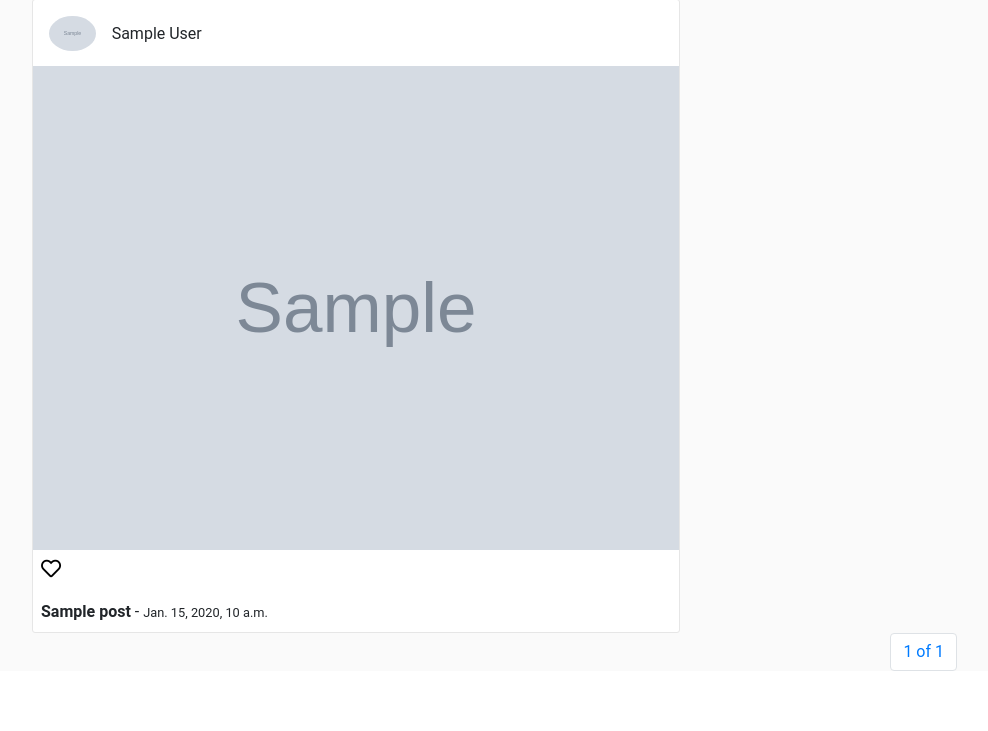
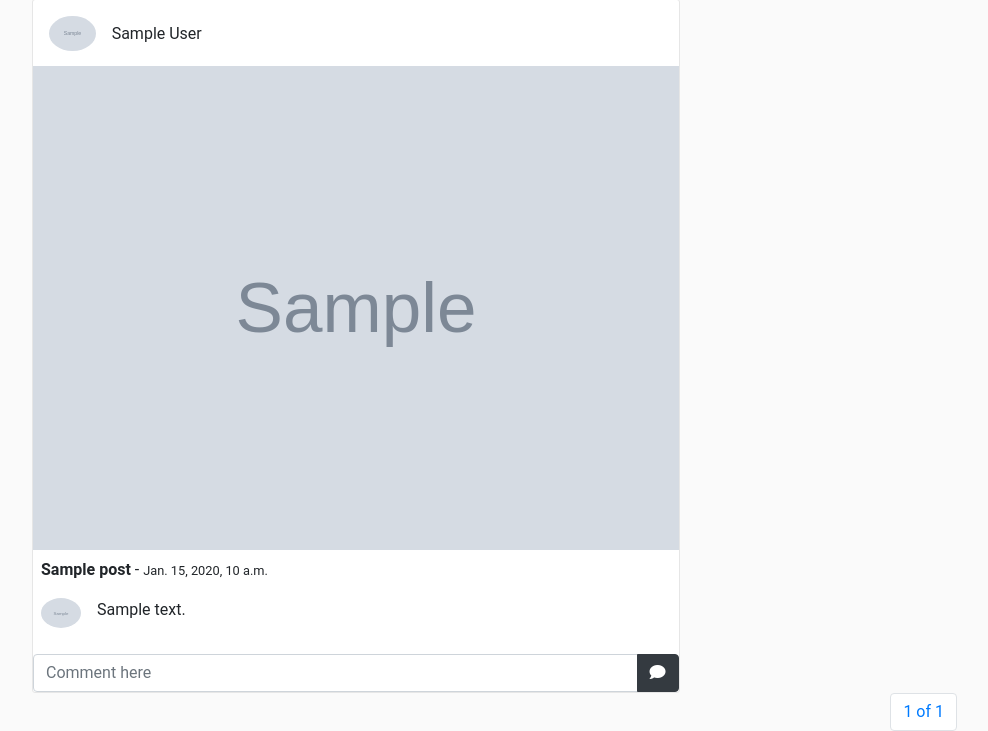
Before and after one commit to luckdeluxe/petgram, a Django app: page / in a window 1280 px wide. Shown: the part 135-866 px from the top of the page, without its empty margins (238-1226 px from the left). Before the commit the page ends 806 px from the top, so only its background shows below. Run offline with Django 3.2, Linux system fonts and the light colour scheme; a user stored in the database is signed in; tables that the repository leaves empty hold one stand-in row (values such as "Sample post"); grey boxes marked "Sample" are stand-in pictures; some libraries are stand-ins or nearby versions.

Commit message:
Update card for comments

```diff
--- a/templates/posts/post_card.html
+++ b/templates/posts/post_card.html
@@ -1,6 +1,6 @@
 <div class="col-sm-12 col-md-7 offset-md-2 mt-4 p-0 post-container">
     <div class="media pt-3 pl-3 pb-1">
-        <a href="{% url "users:detail" post.user.username %}">
+        <a href="{% url 'users:detail' post.user.username %}">
             <img class="mr-3 rounded-circle" height="35" src="{{ post.profile.picture.url }}" alt="{{ post.user.get_full_name }}">
         </a>
         <div class="media-body">
@@ -10,12 +10,36 @@
 
     <img style="width: 100%;" src="{{ post.photo.url }}" alt="{{ post.title }}">
 
-    <p class="mt-1 ml-2" >
+    <!-- SECTOR LIKE //
+    <p class="mt-2 ml-2" >
         <a href="" style="color: #000; font-size: 20px;">
             <i class="far fa-heart"></i>
         </a>
     </p>
-    <p class="ml-2 mt-0 mb-2">
+     -->
+
+    <p class="ml-2 mt-2 mb-3">
         <b>{{ post.title }}</b> - <small>{{ post.created }}</small>
     </p>
+    {% for comment in post.comments.all %}
+        <ul class="list-unstyled ml-2">
+            </li>
+            <li class="media">
+            <img class="mr-3 rounded-circle" height="30" src="{{ comment.profile.picture.url }}" alt="{{ profile.user.get_full_name }}">
+            <div class="media-body">
+                <p>{{comment}}</p>
+            </div>
+            </li>
+        </ul>
+    {% endfor %}
+
+    <form action="{% url 'comments:create' pk=post.pk %}" method="POST" >
+        {% csrf_token %}
+        <div class="input-group">
+            <input type="text" class="form-control" placeholder="Comment here" aria-label="text" name="text" value="{{ post.comment.pk}}" >
+            <div class="input-group-append">
+            <button class="btn btn-dark" type="submit" id="button-addon2"><i class="fas fa-comment"></i></button>
+            </div>
+        </div>
+    </form>
 </div>
```
